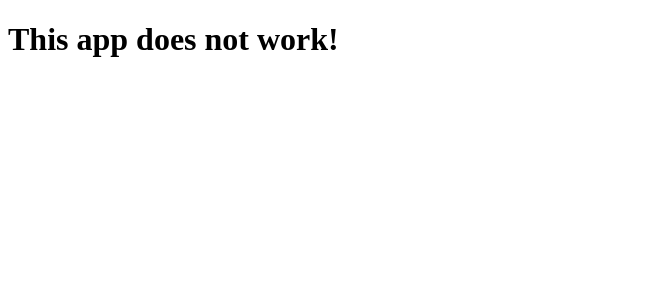
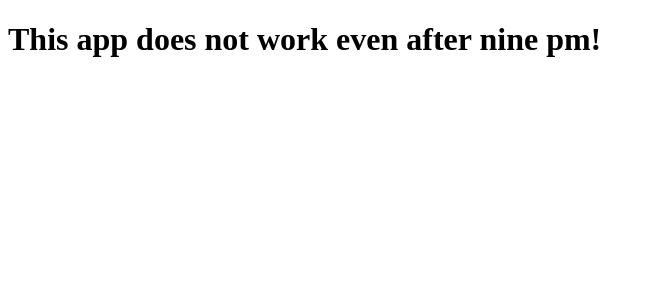
Before and after one commit to betternode/ngcli, an Angular app: page / in a window 1280 px wide. Shown: the top 300 px of the page, without its empty margins (0-654 px from the left). Built offline with nearby package versions, Linux system fonts and the light colour scheme.

Commit message:
add more text

```diff
--- a/src/app/app.component.ts
+++ b/src/app/app.component.ts
@@ -6,5 +6,5 @@ import { Component } from '@angular/core';
   styleUrls: ['./app.component.css']
 })
 export class AppComponent {
-  title = 'This app does not work!';
+  title = 'This app does not work even after nine pm!';
 }
```
